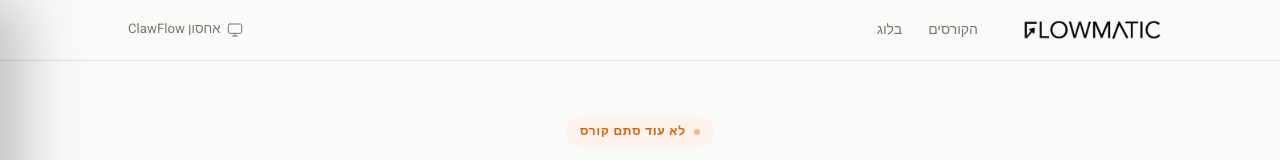
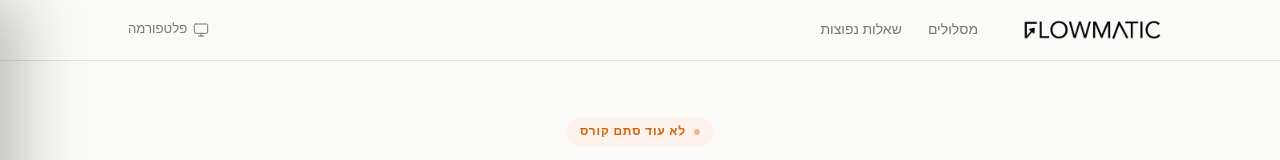
Before and after one commit to synex-os/flowmatic, a Next.js app: page / in a window 1280 px wide. Shown: the top 160 px of the page. Built offline with nearby package versions, Linux system fonts and the light colour scheme.

Commit message:
Landing: nav rename מסלולים/שאלות נפוצות/פלטפורמה, FAQ cleanup, ClawFlow→פלטפורמה

```diff
--- a/app/page.tsx
+++ b/app/page.tsx
@@ -127,7 +127,7 @@ export default function Home() {
       '@context': 'https://schema.org',
       '@type': 'Course',
       name: 'Flowmatic Academy — Marketing Professionals Track',
-      description: 'מסלול מומחיות למשווקים מקצועיים: לבנות מערכי שיווק AI עבור לקוחות ולהקים סוכנות דיגיטלית מבוססת ClawFlow',
+      description: 'מסלול מומחיות למשווקים מקצועיים: לבנות מערכי שיווק AI עבור לקוחות ולהקים סוכנות דיגיטלית מבוססת הפלטפורמה',
       provider: { '@type': 'Organization', name: 'Flowmatic', url: 'https://flowmatic.co.il' },
       offers: { '@type': 'Offer', price: '1499', priceCurrency: 'ILS' }
     }
@@ -266,7 +266,7 @@ export default function Home() {
       'Pricing Model ללקוחות — מה לגבות, איך להציג, איך להצדיק',
       'תהליך Onboarding ללקוח תוך יום עבודה — תבנית מוכנה להעתקה',
       'White-label — להציג את הפלטפורמה כאילו היא שלכם',
-      'תוכנית השותפים של ClawFlow — הכנסה נוספת מהפניות',
+      'תוכנית השותפים של הפלטפורמה — הכנסה נוספת מהפניות',
       'Reporting Framework — דוחות מוכנים ומעוצבים ללקוחות'
     ]}
   ]
@@ -274,15 +274,12 @@ export default function Home() {
   const faqs = [
     { q: 'זה קורס שיווק?', a: 'כן ולא — וההבדל מהותי. מסלול בעלי העסקים הוא קורס תפעולי: לומדים לנהל את הפלטפורמה ואת צוות הסוכנים שמבצע את השיווק בפועל. לא כותבים פוסטים בעצמכם — מאשרים, מכוונים, מנהלים את הצוות. לעומת זאת, המסלול המקצועי הוא קורס שיווק לכל דבר: נכנסים לאסטרטגיה, פסיכולוגיית צרכן, אופטימיזציית קמפיינים, SEO, AEO וניתוח נתונים — במקביל לצד הטכני של הפלטפורמה. בקצרה: רוצים להפעיל — מסלול בעלי העסקים. רוצים גם להבין שיווק לעומק — המסלול המקצועי.' },
     { q: 'אנחנו לא אנשים טכניים. באמת נסתדר?', a: 'כן — מסלול בעלי העסקים נבנה בדיוק בשבילכם. לא תכתבו שורת קוד אחת. אם אתם יודעים לשלוח מייל ולגלוש באינטרנט — אתם תסתדרו.' },
-    { q: 'האם הקורס כולל גישה ל-ClawFlow?', a: 'לא — הקורס והפלטפורמה הם מוצרים נפרדים. הקורס מלמד אתכם לשלוט ב-ClawFlow. תוכניות הפלטפורמה מתחילות מ-₪79 לחודש, עם 7 ימי ניסיון חינם.' },
+    { q: 'האם הקורס כולל גישה לפלטפורמה?', a: 'לא — הקורס והפלטפורמה הם מוצרים נפרדים. הקורס מלמד אתכם לשלוט בפלטפורמה. תוכניות הפלטפורמה מתחילות מ-₪79 לחודש, עם 7 ימי ניסיון חינם.' },
     { q: 'הקורס כולו מוכן? או שיש שיעורים עתידיים?', a: 'מסלול בעלי העסקים מוכן במלואו — ~2.5 שעות, 6 מודולים, ערב אחד של הפעלה. המסלול המקצועי נכתב בזמן אמת: מודולים יוצאים בקביעות, ואני מתחייב למינימום סרטון חדש בשבוע. הסיבה פשוטה — בעולם AI שמשתנה חודש-חודש, אין טעם להקפיא גרסה. רוכשי המסלול המקצועי נכנסים עכשיו לבסיס (כולל כל מודולי בעלי העסקים), מפעילים את הפלטפורמה מהיום הראשון, וצוללים לעומק ככל שהמודולים יוצאים. כל העדכונים חינם, לכל החיים.' },
     { q: 'קניתי את מסלול בעלי העסקים ועכשיו אני רוצה את המסלול המקצועי. מה קורה?', a: 'משלמים רק את ההפרש — ₪1,300. לא משלמים פעמיים על תוכן שכבר ראיתם.' },
     { q: 'מה זה HAAS?', a: 'HAAS = Human as a Service. שירות ליווי אישי מקצועי על ידי המייסד — מעבר לקורס. זה למי שרוצה שמישהו יתלווה אליו באופן אישי: מאימות שההגדרות נכונות, דרך ייעוץ אסטרטגי שוטף, ועד לקיחת אחריות מלאה על ניהול הסוכנים שלכם. הקורס נותן לכם ידע וכלים — HAAS נותן לכם אותי בשטח, לצידכם. זה לא חובה, זה שם למי שרוצה.' },
-    { q: 'כמה זמן באמת יוצא תוכן חדש?', a: 'מינימום סרטון חדש אחד מדי שבוע במסלול המקצועי — זו התחייבות שלי. בנוסף, קבוצת הטלגרם פעילה באופן יומי: מדברים שם על כלים חדשים, חולקים ניסויים ושואלים שאלות. אני נוכח שם באופן אישי.' },
     { q: 'יש החזר כספי?', a: 'כן — 14 יום לפי חוק הגנת הצרכן. אם זה לא בשבילכם, אנחנו מחזירים בלי שאלות.' },
-    { q: 'הקורס בעברית?', a: 'הכל בעברית — וידאו, טקסטים, תרגילים. גם הפלטפורמה עצמה עברית (ויש מעבר לאנגלית בלחיצה). הסוכנים מבינים עברית טבעית ולא מתרגמים מאנגלית.' },
-    { q: 'אנחנו סוכנות דיגיטל. יש תנאים מיוחדים?', a: 'המסלול המקצועי כולל מודול שלם על הקמת סוכנות על ClawFlow: Pricing, White-label, Onboarding ללקוח. לסוכנויות גדולות עם צוות — דברו איתנו על רישוי צוותי.' },
-    { q: 'כמה זמן ייקח לי לסיים?', a: 'מסלול בעלי עסקים: ~2.5 שעות וידאו, רוב הלומדים מסיימים בסוף שבוע אחד. מסלול מקצועי: 15+ שעות, מומלץ לפרוס על 3-4 שבועות עם תרגול מעשי בין מודולים.' }
+    { q: 'אנחנו סוכנות דיגיטל. יש תנאים מיוחדים?', a: 'המסלול המקצועי כולל מודול שלם על הקמת סוכנות על הפלטפורמה: Pricing, White-label, Onboarding ללקוח. לסוכנויות גדולות עם צוות — דברו איתנו על רישוי צוותי.' }
   ]
 
   return (
@@ -1148,7 +1145,7 @@ export default function Home() {
       </section>
 
       {/* FAQ */}
-      <section className="section">
+      <section className="section" id="faq">
         <div className="wrap">
           <div className="sh reveal" style={{ maxWidth: 760, margin: '0 auto 32px' }}>
             <div className="eyebrow">שאלות נפוצות</div>
--- a/components/SiteNav.tsx
+++ b/components/SiteNav.tsx
@@ -10,8 +10,8 @@ export default function SiteNav() {
           </a>
 
           <ul className="nav-center">
-            <li><a href="/#courses" className="nav-link">הקורסים</a></li>
-            <li><a href="/blog/" className="nav-link">בלוג</a></li>
+            <li><a href="/#courses" className="nav-link">מסלולים</a></li>
+            <li><a href="/#faq" className="nav-link">שאלות נפוצות</a></li>
           </ul>
 
           <div className="nav-right">
@@ -19,7 +19,7 @@ export default function SiteNav() {
               <svg viewBox="0 0 24 24" fill="none" stroke="currentColor" strokeWidth="1.5" strokeLinecap="round" strokeLinejoin="round" style={{width:16,height:16}}>
                 <rect x="2" y="3" width="20" height="14" rx="2"/><path d="M8 21h8M12 17v4"/>
               </svg>
-              אחסון ClawFlow
+              פלטפורמה
             </a>
           </div>
         </div>
```
